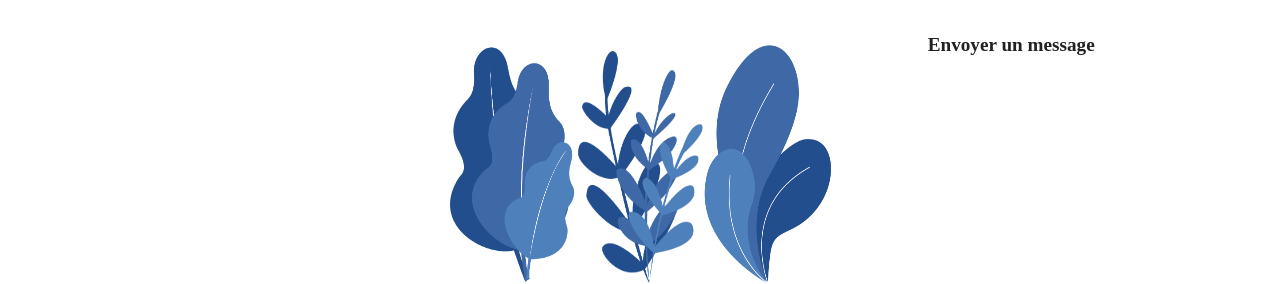
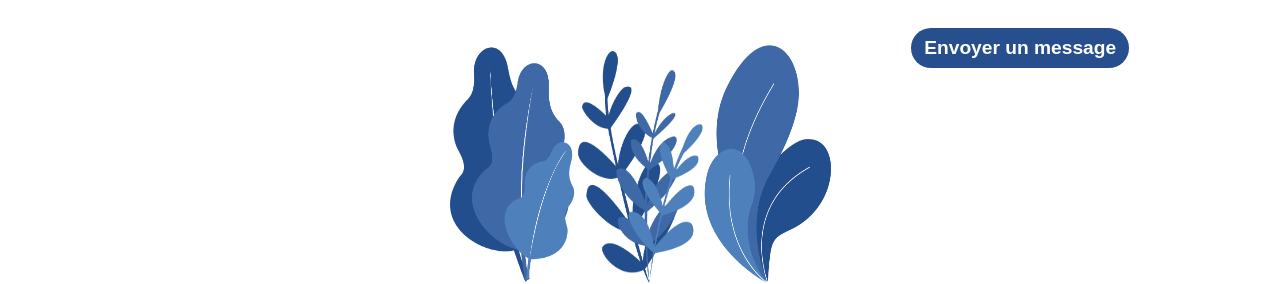
Before and after one commit to Yohan744/portfolio-marine, a website: page public/contact.html in a window 1280 px wide. Shown: the part 556-840 px from the top of the page. Drawn offline with Linux system fonts and the light colour scheme; a web font is replaced by a local one.

Commit message:
fix final version of contact page

```diff
--- a/public/style/a-propos.scss
+++ b/public/style/a-propos.scss
@@ -39,7 +39,7 @@ $lightBlue: #507FBA;
 
 #a-propos-paragraph {
   font-size: 1.1vw;
-  font-family: Poppins, serif;
+  font-family: neuzeit-grotesk, sans-serif;
   text-align: justify;
 }
 
--- a/public/style/contact.scss
+++ b/public/style/contact.scss
@@ -27,7 +27,7 @@ $lightBlue: #507FBA;
 
 #contact-title-wrapper {
     position: absolute;
-    top: 5vh;
+    top: 3vh;
     left: 1.5vw;
 }
 
@@ -226,38 +226,25 @@ $lightBlue: #507FBA;
 
 .contact-input-send {
     position: relative;
-    height: 6.5vh;
+    height: 5vh;
     left: 20vw;
-    width: 25vw;
-    background: none;
+    width: 17vw;
+    //background: none;
     border: none;
+    border-radius: 10vw;
     outline: none;
     font-size: 1.5vw;
-    font-family: Poppins, serif;
-    color: $secondColorBlack;
+    font-family: neuzeit-grotesk, sans-serif;
+    color: $firstColorWhite;
     transition: 0.5s;
     overflow: hidden;
-    padding-right: 9.4vw;
+    background-color: $blue;
+    justify-content: center;
+    display: flex;
+    align-items: center;
 
     &:focus {
         outline: none;
-    }
-
-    &:after {
-        content: "";
-        position: absolute;
-        bottom: 0;
-        left: 0;
-        width: 100%;
-        height: 0.4vh;
-        background: $secondColorBlack;
-        transform: scale(0, 1);
-        transform-origin: 0 100%;
-        transition: all 0.5s ease-in-out;
-    }
-
-    &:hover:after {
-        transform: scale(1, 1);
     }
 }
 
@@ -267,7 +254,7 @@ input:-webkit-autofill:focus,
 input:-webkit-autofill:active  {
     transition: background-color 5000s;
     -webkit-text-fill-color: $secondColorBlack !important;
-    font-family: Poppins, serif;
+    font-family: neuzeit-grotesk, sans-serif;
     font-size: 1vw;
     background-color: $firstColorWhite;
 }
--- a/public/style/home.scss
+++ b/public/style/home.scss
@@ -475,7 +475,7 @@ $lightBlue: #507FBA;
 
 .info-contact-text {
   position: relative;
-  font-family: Poppins, serif;
+  font-family: neuzeit-grotesk, sans-serif;
   font-size: 1.3vw;
   margin-left: 2vw;
 }
--- a/public/style/projets.scss
+++ b/public/style/projets.scss
@@ -127,7 +127,7 @@ $lightBlue: #507FBA;
 
 .project-paragraph {
   font-size: 1.1vw;
-  font-family: Poppins, serif;
+  font-family: neuzeit-grotesk, sans-serif;
   text-align: left;
 
   &:first-line {
```
Also changed, not shown: public/style/a-propos.css, public/style/contact.css, public/style/home.css, public/style/projets.css, 1 other file.
